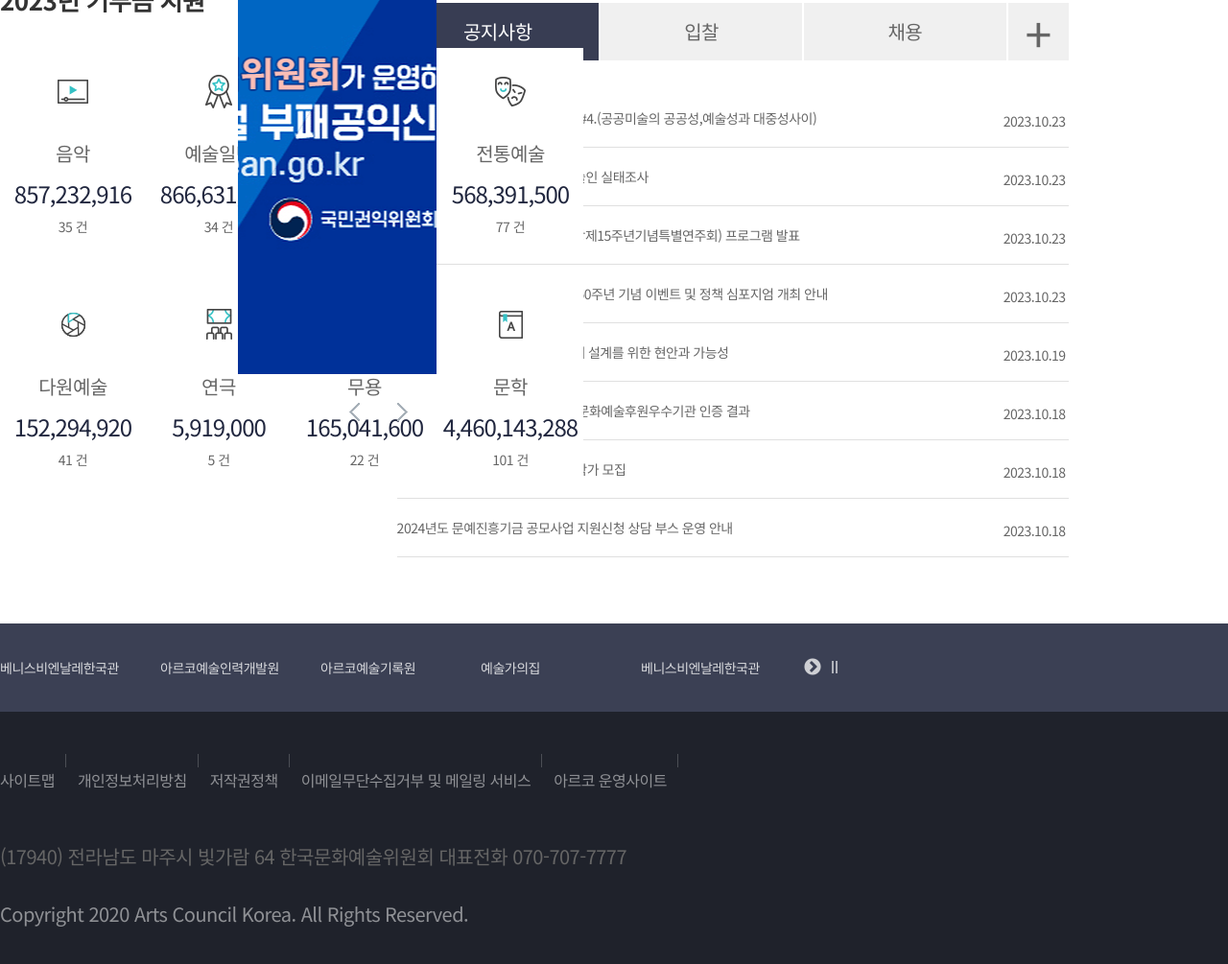
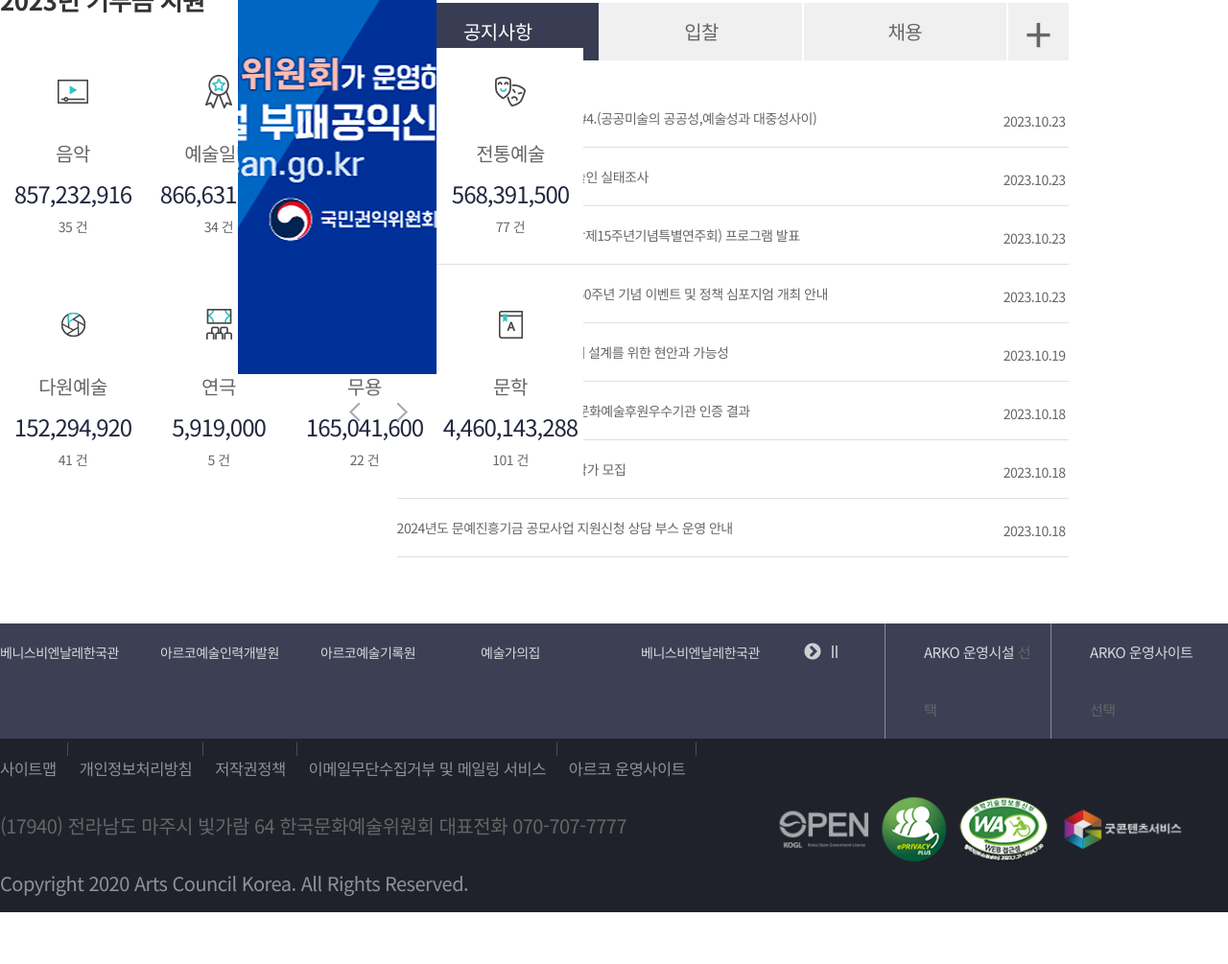
Before and after one commit to junsu1794/project, a plain HTML site: page index.html in a window 1280 px wide. Shown: the part 3029-4034 px from the top of the page at 96% size. After the commit the page ends 3980 px from the top, so only its background shows below. Drawn offline with nearby package versions, Linux system fonts and the light colour scheme.

Commit message:
footer 수정

```diff
--- a/css/style.css
+++ b/css/style.css
@@ -645,7 +645,6 @@
 
 .footer_top {
 	background-color: #3b4054;
-	padding: 1.6rem 0;
 }
 
 .footer_inner {
@@ -655,9 +654,19 @@
 	position: relative;
 	box-sizing: border-box;
 }
+.select_text{
+	color: rgba(255, 255, 255, 0.8);
+	border-left: 1px solid rgba(255, 255, 255, 0.4);
+	font-size: 1.5rem;
+	padding-right: 2rem;
+	padding-left: 4rem;
+}
+.select_text span{
+	font-size: 1.5rem;
+}
 
-.link {
-	margin-bottom: 2rem;
+.color a{
+	color: rgba(255, 255, 255, 0.5);
 }
 
 .slider {
@@ -667,11 +676,10 @@
 
 .select {
 	width: 35%;
-	float: left;
+	padding-left: 9rem;
 }
 
 .footer_bot {
-	padding: 4rem 0;
 	position: relative;
 	background-color: #1f222b;
 }
@@ -703,7 +711,7 @@
 
 .link li a {
 	color: rgba(255, 255, 255, 0.5);
-	font-size: 1.6rem;
+	font-size: 1.65rem;
 }
 
 .link li::before {
--- a/index.html
+++ b/index.html
@@ -449,7 +449,7 @@
         </main>
         <footer class="footer">
             <div class="footer_top">
-                <div class="inner">
+                <div class="inner flexbox">
                     <div class="slider">
                         <ul class="slide">
                             <li>아르코예술기록원</li>
@@ -467,17 +467,20 @@
                         </ul>
                         <button type="button" class="stop"></button>
                     </div>
-                    <div class="select"></div>
+                    <div class="select flexbox">
+                        <div class="select_text">ARKO 운영시설 <span>선택</span></div>
+                        <div class="select_text">ARKO 운영사이트 <span>선택</span></div>
+                    </div>
                 </div>
             </div>
             <div class="footer_bot">
-                <div class="footer_inner">
+                <div class="footer_inner flexbox">
                     <div class="inner">
                         <ul class="link flexbox">
                             <li>
                                 <a href="#">사이트맵</a>
                             </li>
-                            <li>
+                            <li class="color">
                                 <a href="#">개인정보처리방침</a>
                             </li>
                             <li>
@@ -496,7 +499,11 @@
                         </div>
                         <p>Copyright 2020 Arts Council Korea. All Rights Reserved.</p>
                     </div>
+                    <div class="footer_img">
+                        <img src="./image/footer_img.png" alt="">
+                    </div>
                 </div>
+
             </div>
         </footer>
     </div>
```
Also changed, not shown: image/footer_img.png (added), image/footer_img1.png (added), image/footer_img2.png (added), image/footer_img3.png (added), image/footer_img4.png (added).
